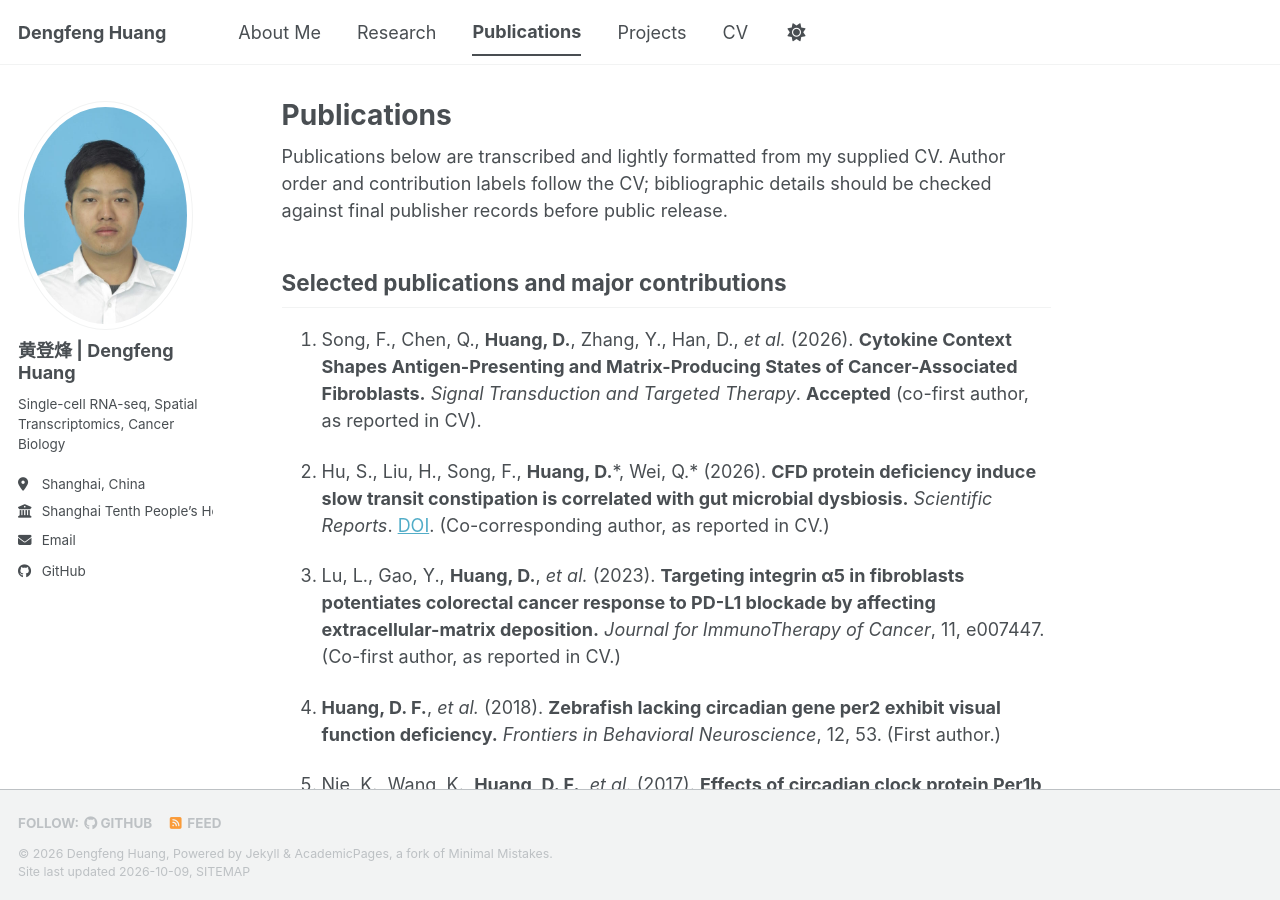
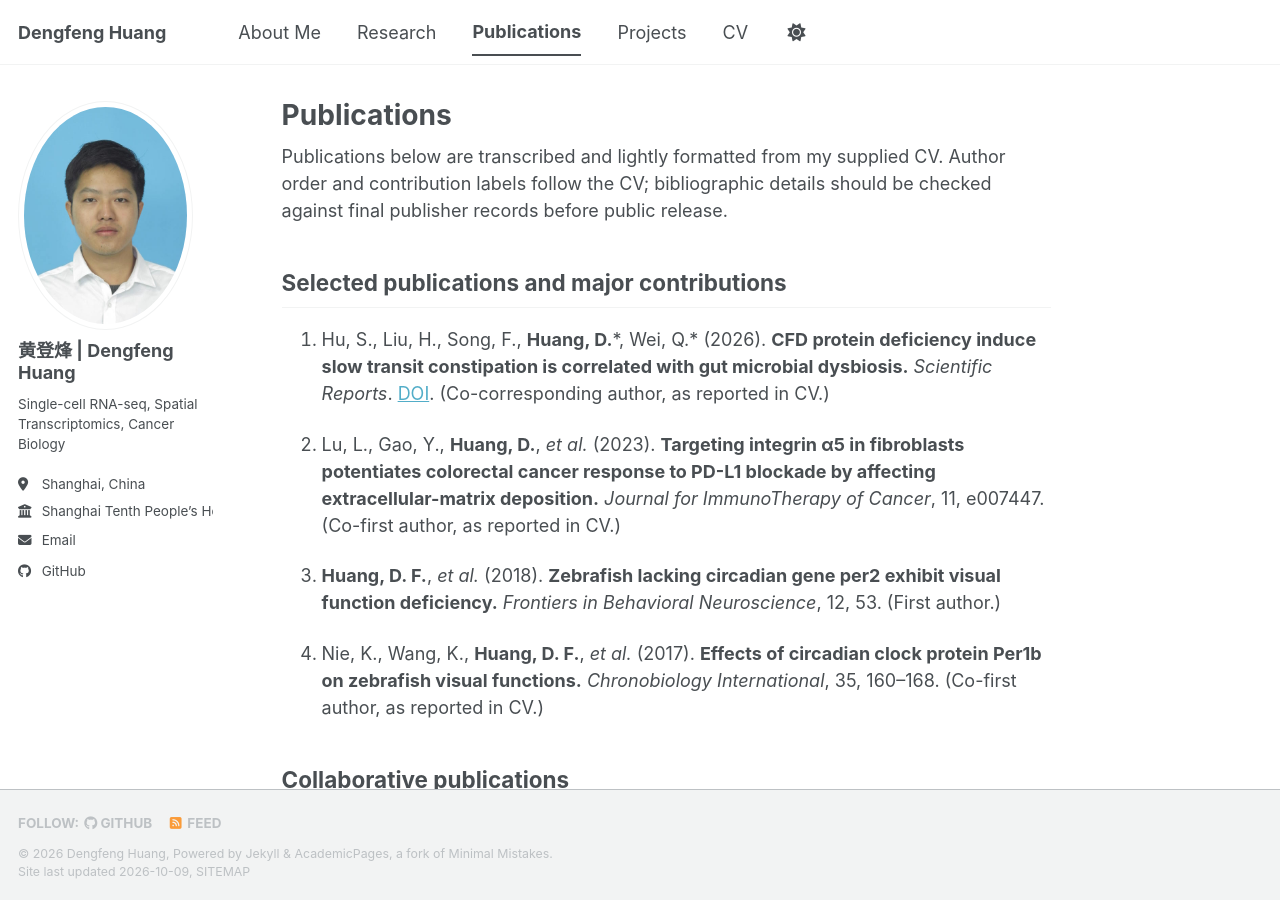
Before and after one commit to dfeng269/dfeng269.github.io, a Jekyll site: the page built from _pages/publications.md, in a window 1280 px wide and 900 px high. Built offline with Jekyll 4.4.1, drawn with Linux system fonts in a browser that asks for light colours; a style sheet for code colours, icons or effects is not loaded.

Commit message:
Update publications.md

```diff
--- a/_pages/publications.md
+++ b/_pages/publications.md
@@ -9,26 +9,24 @@ Publications below are transcribed and lightly formatted from my supplied CV. Au
 
 ## Selected publications and major contributions
 
-1. Song, F., Chen, Q., **Huang, D.**, Zhang, Y., Han, D., *et al.* (2026). **Cytokine Context Shapes Antigen-Presenting and Matrix-Producing States of Cancer-Associated Fibroblasts.** *Signal Transduction and Targeted Therapy*. **Accepted** (co-first author, as reported in CV).
+1. Hu, S., Liu, H., Song, F., **Huang, D.**\*, Wei, Q.\* (2026). **CFD protein deficiency induce slow transit constipation is correlated with gut microbial dysbiosis.** *Scientific Reports*. [DOI](https://doi.org/10.1038/s41598-026-41597-x). (Co-corresponding author, as reported in CV.)
 
-2. Hu, S., Liu, H., Song, F., **Huang, D.**\*, Wei, Q.\* (2026). **CFD protein deficiency induce slow transit constipation is correlated with gut microbial dysbiosis.** *Scientific Reports*. [DOI](https://doi.org/10.1038/s41598-026-41597-x). (Co-corresponding author, as reported in CV.)
+2. Lu, L., Gao, Y., **Huang, D.**, *et al.* (2023). **Targeting integrin α5 in fibroblasts potentiates colorectal cancer response to PD-L1 blockade by affecting extracellular-matrix deposition.** *Journal for ImmunoTherapy of Cancer*, 11, e007447. (Co-first author, as reported in CV.)
 
-3. Lu, L., Gao, Y., **Huang, D.**, *et al.* (2023). **Targeting integrin α5 in fibroblasts potentiates colorectal cancer response to PD-L1 blockade by affecting extracellular-matrix deposition.** *Journal for ImmunoTherapy of Cancer*, 11, e007447. (Co-first author, as reported in CV.)
+3. **Huang, D. F.**, *et al.* (2018). **Zebrafish lacking circadian gene per2 exhibit visual function deficiency.** *Frontiers in Behavioral Neuroscience*, 12, 53. (First author.)
 
-4. **Huang, D. F.**, *et al.* (2018). **Zebrafish lacking circadian gene per2 exhibit visual function deficiency.** *Frontiers in Behavioral Neuroscience*, 12, 53. (First author.)
-
-5. Nie, K., Wang, K., **Huang, D. F.**, *et al.* (2017). **Effects of circadian clock protein Per1b on zebrafish visual functions.** *Chronobiology International*, 35, 160–168. (Co-first author, as reported in CV.)
+4. Nie, K., Wang, K., **Huang, D. F.**, *et al.* (2017). **Effects of circadian clock protein Per1b on zebrafish visual functions.** *Chronobiology International*, 35, 160–168. (Co-first author, as reported in CV.)
 
 ## Collaborative publications
 
-6. Wexler, Y., **Huang, D.**, Medvetzky, A., Armbruster, D., Driever, W., Yan, J., and Gothilf, Y. (2024). **Zebrafish Dark-Dependent Behavior Requires Phototransduction by the Pineal Gland.** *Journal of Pineal Research*, 76, e70021. [DOI](https://doi.org/10.1111/jpi.70021).
+5. Wexler, Y., **Huang, D.**, Medvetzky, A., Armbruster, D., Driever, W., Yan, J., and Gothilf, Y. (2024). **Zebrafish Dark-Dependent Behavior Requires Phototransduction by the Pineal Gland.** *Journal of Pineal Research*, 76, e70021. [DOI](https://doi.org/10.1111/jpi.70021).
 
-7. Chang, Z., Zhu, Y., Wang, P., Du, L., Wu, M., Wang, X., Kong, C., **Huang, D.**, Xie, R., Ji, G., *et al.* (2025). **Multi-omic analyses of the development of obesity-related depression linked to the gut microbe Anaerotruncus colihominis and its metabolite glutamate.** *Science Bulletin*. [DOI](https://doi.org/10.1016/j.scib.2025.04.010).
+6. Chang, Z., Zhu, Y., Wang, P., Du, L., Wu, M., Wang, X., Kong, C., **Huang, D.**, Xie, R., Ji, G., *et al.* (2025). **Multi-omic analyses of the development of obesity-related depression linked to the gut microbe Anaerotruncus colihominis and its metabolite glutamate.** *Science Bulletin*. [DOI](https://doi.org/10.1016/j.scib.2025.04.010).
 
-8. Wang, J., Cao, Y., Hou, W., Bi, D., Yin, F., Gao, Y., **Huang, D.**, Li, Y., Cao, Z., Yan, Y., *et al.* (2023). **Fecal microbiota transplantation improves VPA-induced ASD mice by modulating the serotonergic and glutamatergic synapse signaling pathways.** *Translational Psychiatry*, 13, 17. [DOI](https://doi.org/10.1038/s41398-023-02307-7).
+7. Wang, J., Cao, Y., Hou, W., Bi, D., Yin, F., Gao, Y., **Huang, D.**, Li, Y., Cao, Z., Yan, Y., *et al.* (2023). **Fecal microbiota transplantation improves VPA-induced ASD mice by modulating the serotonergic and glutamatergic synapse signaling pathways.** *Translational Psychiatry*, 13, 17. [DOI](https://doi.org/10.1038/s41398-023-02307-7).
 
-9. Wang, H., Yang, Z., Li, X., **Huang, D.**, Yu, S., He, J., Li, Y., Yan, J. (2020). **Single-cell in vivo imaging of cellular circadian oscillators in zebrafish.** *PLOS Biology*, 18(3), e3000435.
+8. Wang, H., Yang, Z., Li, X., **Huang, D.**, Yu, S., He, J., Li, Y., Yan, J. (2020). **Single-cell in vivo imaging of cellular circadian oscillators in zebrafish.** *PLOS Biology*, 18(3), e3000435.
 
-10. Ge, S., Li, J., **Huang, D.**, Cai, Y., Fang, J., Jiang, H., Hu, B. (2019). **Strong static magnetic field delayed the early development of zebrafish.** *Open Biology*, 9, 190137. [DOI](https://doi.org/10.1098/rsob.190137).
+9. Ge, S., Li, J., **Huang, D.**, Cai, Y., Fang, J., Jiang, H., Hu, B. (2019). **Strong static magnetic field delayed the early development of zebrafish.** *Open Biology*, 9, 190137. [DOI](https://doi.org/10.1098/rsob.190137).
 
-11. Zhao, L., Han, D., Zhu, J., Bi, D., Ding, T., Zhu, X., **Huang, D.**, Zhang, Y., Lu, L., Wu, W., Gao, Y., Liu, H., Huang, Q., Wei, Q., Yao, X. (2023). **The RNA m6A-Binding Protein YTHDC1 Is Downregulated and Associated With M2 Macrophage Infiltration in Muscle-Invasive Bladder Cancer.** *Clinical Medicine Insights: Oncology*, 17, 11795549231203150. [DOI](https://doi.org/10.1177/11795549231203150).
+10. Zhao, L., Han, D., Zhu, J., Bi, D., Ding, T., Zhu, X., **Huang, D.**, Zhang, Y., Lu, L., Wu, W., Gao, Y., Liu, H., Huang, Q., Wei, Q., Yao, X. (2023). **The RNA m6A-Binding Protein YTHDC1 Is Downregulated and Associated With M2 Macrophage Infiltration in Muscle-Invasive Bladder Cancer.** *Clinical Medicine Insights: Oncology*, 17, 11795549231203150. [DOI](https://doi.org/10.1177/11795549231203150).
```
